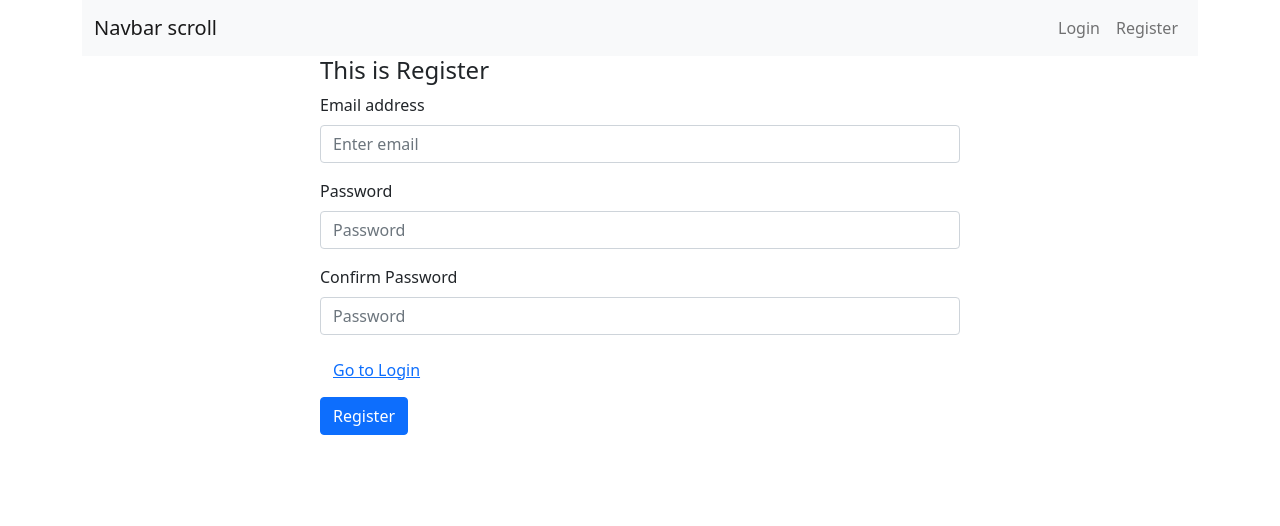
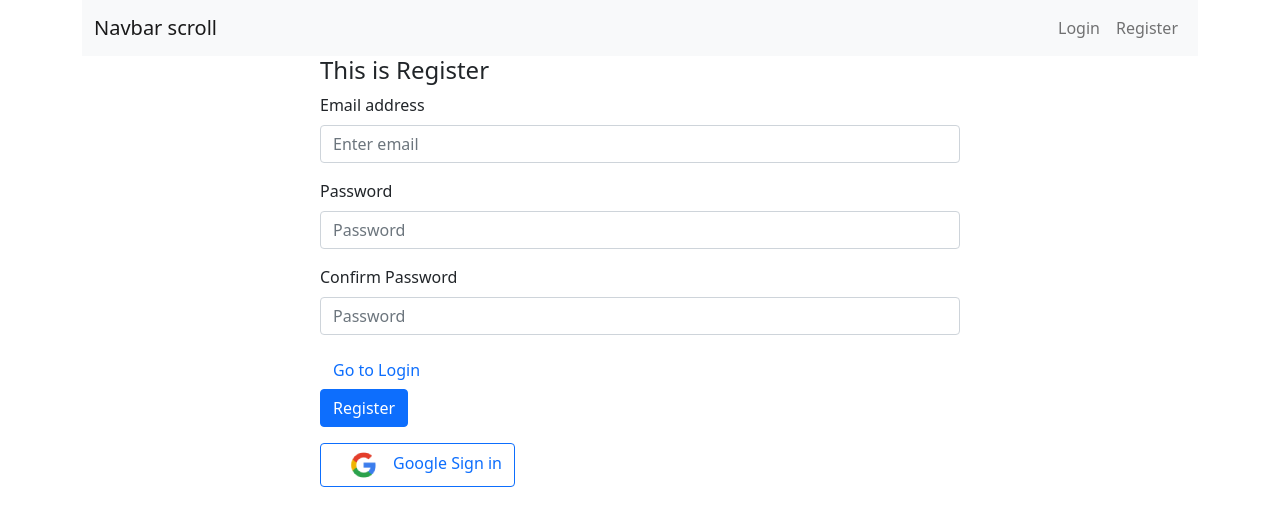
Before and after one commit to Maruf-Bellah/tutor-, a React (Create React App) app in the folder assinment/: page /register in a window 1280 px wide. Shown: the top 526 px of the page. Built offline with nearby package versions, Linux system fonts and the light colour scheme; no server answers.

Commit message:
slider-complited-now

```diff
--- a/assinment/src/Page/Header/Header.js
+++ b/assinment/src/Page/Header/Header.js
@@ -27,7 +27,7 @@ const Header = () => {
         navbarScroll
       >
 {  user ?
-     <button onClick={handleSignOut}>Sign Out</button>
+     <button className='btn btn-link text-decoration-none' onClick={handleSignOut}>Sign Out</button>
      :
 
 <Nav.Link as={Link} to="/login">Login</Nav.Link>}
--- /dev/null
+++ b/assinment/src/Page/Loading/Loading.js
@@ -0,0 +1,12 @@
+import React from 'react';
+import { Spinner } from 'react-bootstrap';
+
+const Loading = () => {
+     return (
+          <div style={{height: '400px'}} className='w-100 d-flex justify-content-center align-items-center'>
+                 <Spinner animation="border" variant="primary" />
+          </div>
+     );
+};
+
+export default Loading;
--- a/assinment/src/Page/Login/Login.js
+++ b/assinment/src/Page/Login/Login.js
@@ -2,14 +2,20 @@
 import React, { useRef } from 'react';
 import { Button, Form } from 'react-bootstrap';
 import { useSignInWithEmailAndPassword } from 'react-firebase-hooks/auth';
-import { Link, useNavigate } from 'react-router-dom';
+import { Link, useLocation, useNavigate } from 'react-router-dom';
 import auth from '../../firebase.init';
+import Loading from '../Loading/Loading';
+import SocilalLogin from './SocialLogin/SocilalLogin';
+
 
 
 const Login = () => {
      const emailRef = useRef('');
      const passwordRef = useRef('');
      const navigate = useNavigate()
+     const location = useLocation();
+
+     let from = location.state?.from?.pathname || "/home";
 
      const [
           signInWithEmailAndPassword,
@@ -18,6 +24,10 @@ const Login = () => {
           error,
         ] = useSignInWithEmailAndPassword(auth);
 
+        if(loading){
+             <Loading></Loading>
+        }
+
      const handleSubmitLogin = event =>{
           event.preventDefault();
           const email = emailRef.current.value;
@@ -25,9 +35,15 @@ const Login = () => {
           signInWithEmailAndPassword(email, password);
      }
 
+
      if(user){
-          navigate('/home')
+          navigate(from, { replace: true })
+          // navigate('/home');
      }
+     let errorElement;
+        if (error) {
+            errorElement = <p className='text-danger'>Error: {error.message}</p>
+        }
 
      return (
           <div className='w-50 mx-auto'>
@@ -36,22 +52,24 @@ const Login = () => {
 <Form onSubmit={handleSubmitLogin}>
   <Form.Group className="mb-3" controlId="formBasicEmail">
     <Form.Label>Email address</Form.Label>
-    <Form.Control ref={emailRef} type="email" placeholder="Enter email" />
+    <Form.Control ref={emailRef} type="email" required placeholder="Enter email" />
   </Form.Group>
 
   <Form.Group className="mb-3" controlId="formBasicPassword">
     <Form.Label>Password</Form.Label>
-    <Form.Control ref={passwordRef} type="password" placeholder="Password" />
+    <Form.Control ref={passwordRef} type="password" required placeholder="Password" />
   </Form.Group>
-  <button  className='btn-link btn'>
-       <Link to='/register'>
-       Go to Register
-       </Link>
- </button> <br></br>
+  <Link to='/register' className='text-decoration-none'>
+       <button className='btn btn-link text-decoration-none'>Go to Regiser</button>
+ </Link>
+ <br></br>
+          {errorElement}
   <Button onClick={() => signInWithEmailAndPassword()} variant="primary" type="submit">
     Login
   </Button>
 </Form>
+
+<SocilalLogin></SocilalLogin>
 
           </div>
      );
--- /dev/null
+++ b/assinment/src/Page/Login/SocialLogin/SocilalLogin.js
@@ -0,0 +1,38 @@
+import React from 'react';
+import { useSignInWithGoogle } from 'react-firebase-hooks/auth';
+import { useNavigate } from 'react-router-dom';
+import auth from '../../../firebase.init';
+import logo from '../google.png'
+
+const SocilalLogin = () => {
+
+     const navigate = useNavigate()
+
+     const [signInWithGoogle, user, loading, error] = useSignInWithGoogle(auth);
+
+     let errorElement ;
+     if (error) {
+           errorElement = <p className='text-danger'>Error: {error.message}</p>
+        }
+
+        if(user){
+             navigate('/home')
+        }
+     return (
+          <div className='mt-2'>
+                 {errorElement}
+
+          <button
+          onClick={() => signInWithGoogle ()}
+          className='btn btn-outline-primary mt-2'>
+          <img src={logo} alt="" />
+               Google Sign in
+          </button>
+
+
+
+          </div>
+     );
+};
+
+export default SocilalLogin;
--- a/assinment/src/Page/Register/Register.js
+++ b/assinment/src/Page/Register/Register.js
@@ -4,10 +4,12 @@ import { Button, Form } from 'react-bootstrap';
 import { Link, useNavigate } from 'react-router-dom';
 import { useCreateUserWithEmailAndPassword } from 'react-firebase-hooks/auth';
 import auth from '../../firebase.init';
+import SocilalLogin from '../Login/SocialLogin/SocilalLogin';
+import Loading from '../Loading/Loading';
 
 
 const Register = () => {
-     const navigate = useNavigate()
+
 
      const emailRef = useRef('');
      const passwordRef = useRef('');
@@ -17,18 +19,21 @@ const Register = () => {
           user,
           loading,
           error,
-     ] = useCreateUserWithEmailAndPassword(auth);
+     ] = useCreateUserWithEmailAndPassword(auth, {sendEmailVerification: true});
+     const navigate = useNavigate()
+
+     if(loading){
+          return <Loading></Loading>
+     }
 
      if(user) {
          navigate('/home')
         }
 
+
+        let errorElement;
         if (error) {
-          return (
-            <div>
-              <p>Error: {error.message}</p>
-            </div>
-          );
+            errorElement = <p className='text-danger'>Error: {error?.message}</p>
         }
 
 
@@ -47,24 +52,25 @@ const Register = () => {
                <Form onSubmit={handleSubmitRegister}>
                     <Form.Group className="mb-3" controlId="formBasicEmail">
                          <Form.Label>Email address</Form.Label>
-                         <Form.Control ref={emailRef} type="email" placeholder="Enter email" />
+                         <Form.Control ref={emailRef} type="email" required placeholder="Enter email" />
                     </Form.Group>
 
                     <Form.Group className="mb-3" controlId="formBasicPassword">
                          <Form.Label>Password</Form.Label>
-                         <Form.Control ref={passwordRef} type="password" placeholder="Password" />
+                         <Form.Control ref={passwordRef} type="password" required placeholder="Password" />
                     </Form.Group>
 
                     <Form.Group className="mb-3" controlId="formBasicPassword">
                          <Form.Label>Confirm Password</Form.Label>
-                         <Form.Control ref={passwordRef} type="password" placeholder="Password" />
+                         <Form.Control ref={passwordRef} type="password" required placeholder="Password" />
                     </Form.Group>
 
-                    <h5 className='btn btn-link  '>
+
                          <Link to='/login' className='text-decoration-none'>
-                          Go to Login
+                          <button className='btn btn-link text-decoration-none'>Go to Login</button>
                          </Link>
-                    </h5> <br />
+                          <br />
+                         {errorElement}
 
                     <Button variant="primary" type="submit"
                          onClick={() => createUserWithEmailAndPassword()}
@@ -72,6 +78,7 @@ const Register = () => {
                          Register
                     </Button>
                </Form>
+               <SocilalLogin></SocilalLogin>
 
           </div>
      );
```
Also changed, not shown: assinment/src/Page/Login/google.png (added), assinment/src/Page/Register/google.png (added).
